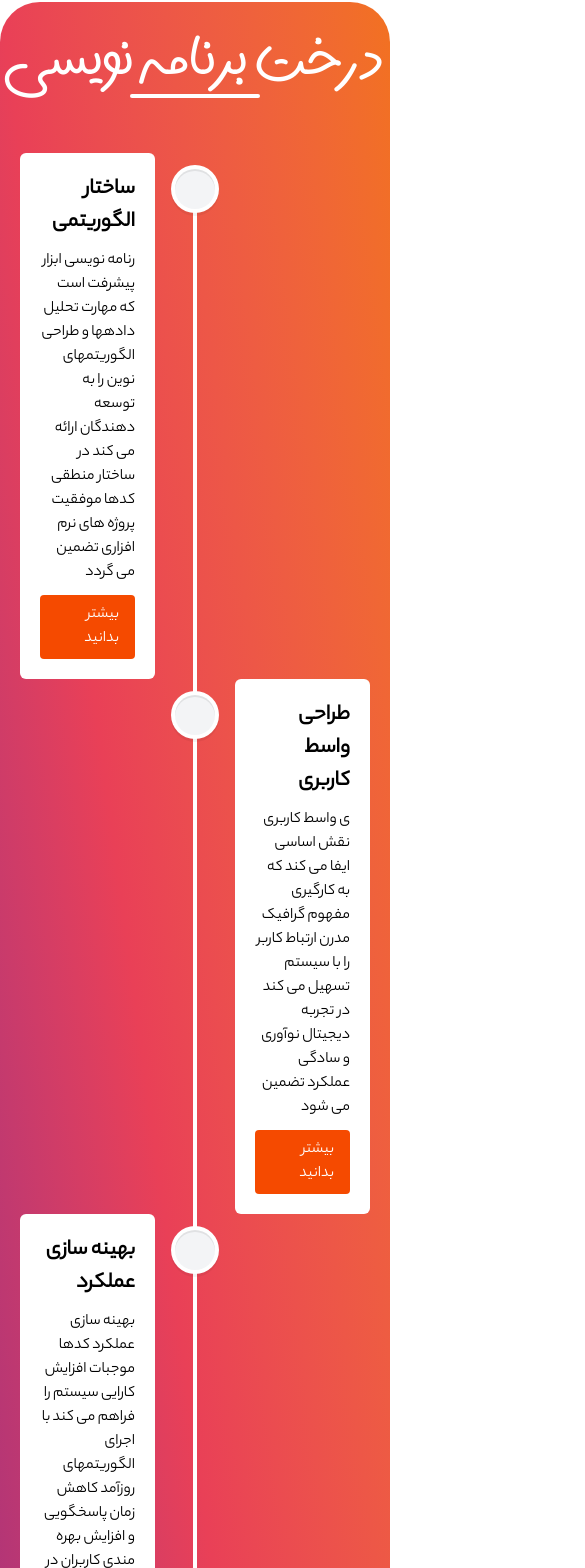
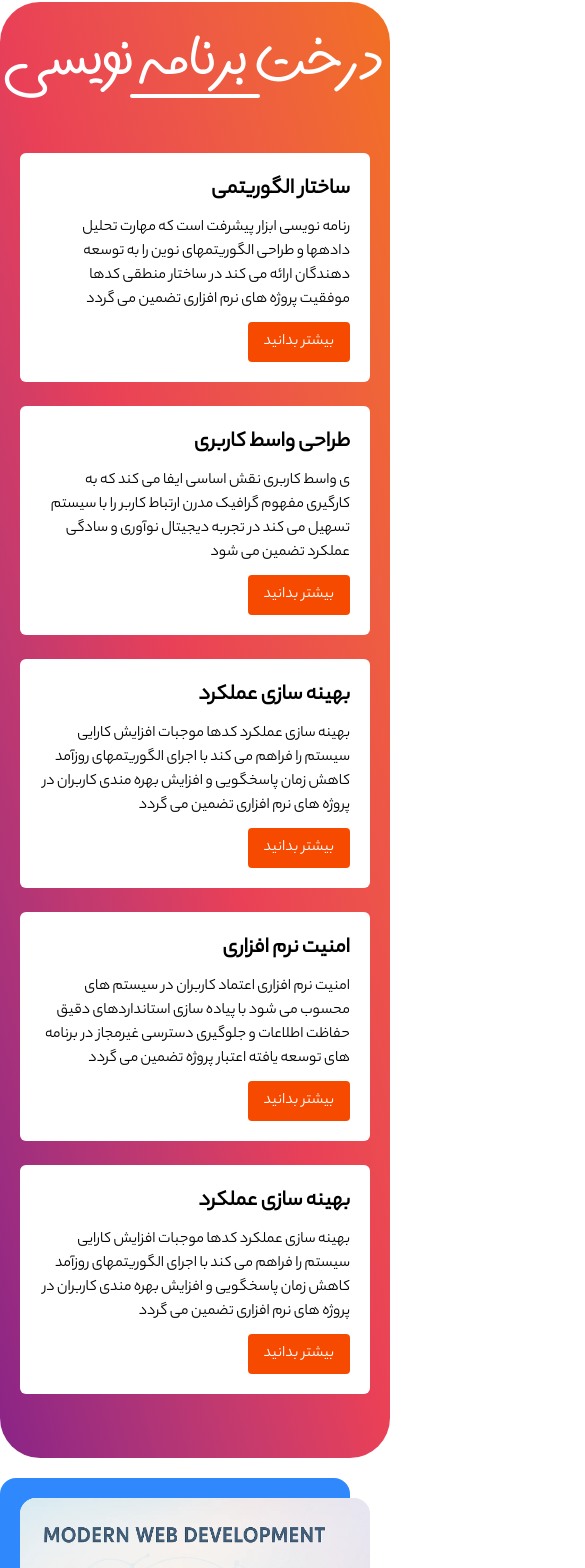
Before and after one commit to NotEduCo342/EagerDevelopersReact, a React (Vite) app: page / in a window 390 px wide. Shown: the part 2744-4312 px from the top of the page, 585 px wide, since content can reach past the window. Built offline with nearby package versions, Linux system fonts and the light colour scheme.

Commit message:
Home page responsived

```diff
--- a/src/components/Footer.jsx
+++ b/src/components/Footer.jsx
@@ -10,7 +10,7 @@ const Footer = () => {
   return (
     <>
       <footer className="relative bg-gradient-to-r from-cyan-500 to-blue-600 text-white rounded-t-3xl pt-20 pb-6 font-Yekan">
-        <div className="w-full flex flex-wrap justify-evenly items-start">
+        <div className="w-full flex flex-wrap max-[735px]:flex-col max-[735px]:items-center justify-evenly items-start gap-10">
           <div className="flex flex-col gap-5 h-full justify-center">
             <h3 className="text-3xl font-bold text-center">شبکه های اجتماعی</h3>
             <div className="flex justify-evenly  items-center gap-4">
@@ -55,12 +55,12 @@ const Footer = () => {
             <h3 className="text-3xl font-bold text-center">راه های ارتباطی</h3>
             <div className=" text-[1.2rem] font-bold inline-block">تماس: 1234567-028</div>
             <div className=" text-[1.2rem] font-bold inline-block"> info@fastfood.com :ایمیل</div>
-            <div className=" text-[1.2rem] font-bold inline-block">
+            <div className=" text-[1.2rem] font-bold inline-block text-center">
               آدرس: قزوین , چهارراه ولیعصر , جهاد دانشگاهی
             </div>
           </div>
-          <div className="flex flex-col gap-5 h-full  items-center  w-[20%] text-center">
-            <h3 className="text-3xl font-bold text-center">Eager Developers</h3>
+          <div className="flex flex-col gap-5 h-full  items-center  w-auto text-center">
+            <h3 className="text-3xl font-bold text-center max-[425px]:whitespace-nowrap">Eager Developers</h3>
             <span>
               ترکیبی از خلاقیت و فناوری برای ساخت تجربه‌های دیجیتال ماندگار
             </span>
--- a/src/components/IntroductionSection.jsx
+++ b/src/components/IntroductionSection.jsx
@@ -2,26 +2,26 @@ const IntroductionSection = () => {
   return (
     <section
       id="introduction-section"
-      className="py-10 px-5  text-black font-kalameh font-Pelak"
+      className="py-10 px-5 text-black font-kalameh font-Pelak"
     >
-      <section className="flex flex-wrap justify-evenly items-center h-[32rem] mb-10">
-        <div className="pic-left">
+      <section className="flex flex-wrap  justify-evenly items-center h-auto md:h-[32rem] mb-10">
+        <div className="pic-left w-full md:w-auto">
           <img
             src="/images/Introduction/Second-Subject.webp"
             alt="توسعه وب نوین"
-            className="w-120 h-[300px] rounded-2xl shadow-[-20px_-20px_0px_#2f89fc] object-cover"
+            className="w-full md:w-120 h-68 md:h-[300px] rounded-2xl shadow-[-20px_-20px_0px_#2f89fc] object-cover"
           />
         </div>
 
-        <div className="text-right ml-5 flex flex-col ">
+        <div className="text-right ml-0 md:ml-5 flex flex-col items-center md:items-start md:text-center  mt-6 md:mt-0">
           <div className="w-[50px] h-[50px] rounded-full bg-gradient-to-tr from-[#2f89fc] to-[#00fff0] flex items-center justify-center text-white mb-5">
-            <i class="bi bi-brightness-high-fill text-2xl"></i>
+            <i className="bi bi-brightness-high-fill text-2xl" />
           </div>
-          <h3 className="bg-gradient-to-tr from-[#2f89fc] to-[#00fff0] bg-clip-text text-transparent text-center mb-5 text-[20px]">
-            <span className="text-[#2f89fc] ">توسعه وب نوین</span> <br />
+          <h3 className="bg-gradient-to-tr from-[#2f89fc] to-[#00fff0] bg-clip-text text-transparent mb-5 text-[18px] md:text-[20px] w-full text-center">
+            <span className="text-[#2f89fc]">توسعه وب نوین</span> <br />
             طراحی کاربرمحور تجربه‌ای متمایز در دنیای دیجیتال
           </h3>
-          <p className=" text-[#666] w-[600px] leading-8 mb-5 ">
+          <p className="text-[#666] w-full md:w-[600px] leading-7 md:leading-8 mb-5">
             توسعه وب نوین فرآیندی است که با بهره‌گیری از ابزارها و فناوری‌های
             پیشرفته، امکان ایجاد وبسایت‌های پویا و تعاملی را برای توسعه‌دهندگان
             فراهم می‌کند این مهارت در دنیای مدرن امروز نقشی کلیدی در پیشرفت
@@ -33,24 +33,24 @@ const IntroductionSection = () => {
         </div>
       </section>
 
-      <section className="flex flex-wrap justify-center items-center flex-row-reverse">
-        <div className="pic-left">
+      <section className="flex flex-wrap md:flex-row-reverse justify-center items-center h-auto md:h-auto max-[1140px]:mt-40">
+        <div className="pic-left w-full md:w-auto">
           <img
             src="/images/Introduction/Third-Subject.webp"
             alt="طراحی وب مبتنی بر تجربه"
-            className="w-120 h-[300px] rounded-2xl shadow-[20px_-20px_0px_orangered] object-cover"
+            className="w-full md:w-120 h-68 md:h-[300px] rounded-2xl shadow-[20px_-20px_0px_orangered] object-cover"
           />
         </div>
 
-        <div className="text-right mr-5 flex flex-col">
+        <div className="text-right mr-0 md:mr-5 flex flex-col items-center md:items-start md:text-center  mt-6 md:mt-0">
           <div className="w-[50px] h-[50px] rounded-full bg-gradient-to-r from-[orangered] to-[orange] flex items-center justify-center text-white mb-5">
-            <i className="bi bi-folder-fill text-2xl"></i>
+            <i className="bi bi-folder-fill text-2xl" />
           </div>
-          <h3 className="bg-gradient-to-r from-[orangered] to-[orange] bg-clip-text text-transparent text-center mb-5 text-[20px]">
+          <h3 className="bg-gradient-to-r from-[orangered] to-[orange] bg-clip-text text-transparent mb-5 text-[18px] md:text-[20px] w-full text-center">
             طراحی وب مبتنی بر تجربه <br />
             آینده وب با فناوری‌های مدرن و پیشرفته ساخته می‌شود
           </h3>
-          <p className=" text-[#666] w-[600px] leading-8 mb-5">
+          <p className="text-[#666] w-full md:w-[600px] leading-7 md:leading-8 mb-5">
             طراحی وب مبتنی بر تجربه کاربری زمینه‌ای است که هدف آن ایجاد رابط‌های
             کاربری ساده و کاربردی است در این فرآیند از عناصر گرافیکی جذاب و اصول
             برنامه‌نویسی استفاده می‌شود تا صفحات وب بهبود یافته و تعامل کاربران
--- a/src/components/ProgrammingInfoTree.jsx
+++ b/src/components/ProgrammingInfoTree.jsx
@@ -1,26 +1,24 @@
-export default function ProgrammingInfoTree() {
-  return (
+const ProgrammingInfoTree = () => {
+ return (
     <section
       id="programming-info-tree"
       className="mt-16 font-kalameh rounded-[40px] bg-gradient-to-tr from-[#8a2387] via-[#e94057] to-[#f27121] pb-4"
     >
-      <h3 className="relative text-[4rem] top-5 mb-20 text-center font-Hilda  text-4xl font-medium text-white after:absolute after:left-1/2 after:bottom-[-5px] after:h-1 after:w-1/3 after:-translate-x-1/2 after:rounded-full after:bg-white">
+      <h3 className="relative text-[4rem] top-5 mb-20 text-center font-Hilda text-4xl font-medium text-white after:absolute after:left-1/2 after:bottom-[-5px] after:h-1 after:w-1/3 after:-translate-x-1/2 after:rounded-full after:bg-white">
         درخت برنامه نویسی
       </h3>
 
-      <div className="relative mx-auto my-12 max-w-[1080px] px-5 font-Yekan">
-        <div className="absolute left-1/2 top-5 h-[84%] w-1 -translate-x-1/2 bg-white" />
+      <div className="relative mx-auto my-12 max-w-[1080px] px-5 font-Yekan space-y-6 lg:space-y-0">
+        <div className="absolute left-1/2 top-5 h-[84%] w-1 -translate-x-1/2 bg-white rounded hidden lg:block" />
 
         <div className="flex justify-start">
           <section
-            className="relative w-[calc(50%-40px)] rounded-md bg-white p-5 rtl"
+            className="relative w-full lg:w-[calc(50%-40px)] rounded-md bg-white p-5 rtl"
             dir="rtl"
           >
-            <i className="absolute right-[-60px] top-4 flex h-10 w-10 items-center justify-center rounded-full bg-gray-100 text-[17px] text-red-400 shadow-[0_0_0_4px_#fff,0_3px_0_4px_rgba(0,0,0,0.05),inset_0_2px_0_rgba(0,0,0,0.08)] icon" />
+            <i className="absolute right-[-60px] top-4 hidden lg:flex h-10 w-10 items-center justify-center rounded-full bg-gray-100 text-[17px] text-red-400 shadow-[0_0_0_4px_#fff,0_3px_0_4px_rgba(0,0,0,0.05),inset_0_2px_0_rgba(0,0,0,0.08)] icon" />
             <div className="flex items-center justify-between">
-              <span className="text-[22px] font-semibold">
-                 ساختار الگوریتمی
-              </span>
+              <span className="text-[22px] font-semibold">ساختار الگوریتمی</span>
             </div>
             <p className="my-2.5">
               رنامه نویسی ابزار پیشرفت است که مهارت تحلیل دادهها و طراحی
@@ -40,14 +38,12 @@ export default function ProgrammingInfoTree() {
 
         <div className="flex justify-end">
           <section
-            className="relative w-[calc(50%-40px)] rounded-md bg-white p-5 rtl "
+            className="relative w-full lg:w-[calc(50%-40px)] rounded-md bg-white p-5 rtl"
             dir="rtl"
           >
-            <i className="absolute left-[-60px] top-4 flex h-10 w-10 items-center justify-center rounded-full bg-gray-100 text-[17px] text-red-400 shadow-[0_0_0_4px_#fff,0_3px_0_4px_rgba(0,0,0,0.05),inset_0_2px_0_rgba(0,0,0,0.08)] icon" />
+            <i className="absolute left-[-60px] top-4 hidden lg:flex h-10 w-10 items-center justify-center rounded-full bg-gray-100 text-[17px] text-red-400 shadow-[0_0_0_4px_#fff,0_3px_0_4px_rgba(0,0,0,0.05),inset_0_2px_0_rgba(0,0,0,0.08)] icon" />
             <div className="flex items-center justify-between">
-              <span className="text-[22px] font-semibold">
-                 طراحی واسط کاربری
-              </span>
+              <span className="text-[22px] font-semibold">طراحی واسط کاربری</span>
             </div>
             <p className="my-2.5">
               ی واسط کاربری نقش اساسی ایفا می کند که به کارگیری مفهوم گرافیک
@@ -67,14 +63,12 @@ export default function ProgrammingInfoTree() {
 
         <div className="flex justify-start">
           <section
-            className="relative w-[calc(50%-40px)] rounded-md bg-white p-5 rtl"
+            className="relative w-full lg:w-[calc(50%-40px)] rounded-md bg-white p-5 rtl"
             dir="rtl"
           >
-            <i className="absolute right-[-60px] top-4 flex h-10 w-10 items-center justify-center rounded-full bg-gray-100 text-[17px] text-red-400 shadow-[0_0_0_4px_#fff,0_3px_0_4px_rgba(0,0,0,0.05),inset_0_2px_0_rgba(0,0,0,0.08)] icon" />
+            <i className="absolute right-[-60px] top-4 hidden lg:flex h-10 w-10 items-center justify-center rounded-full bg-gray-100 text-[17px] text-red-400 shadow-[0_0_0_4px_#fff,0_3px_0_4px_rgba(0,0,0,0.05),inset_0_2px_0_rgba(0,0,0,0.08)] icon" />
             <div className="flex items-center justify-between">
-              <span className="text-[22px] font-semibold">
-                 بهینه سازی عملکرد
-              </span>
+              <span className="text-[22px] font-semibold">بهینه سازی عملکرد</span>
             </div>
             <p className="my-2.5">
               بهینه سازی عملکرد کدها موجبات افزایش کارایی سیستم را فراهم می کند
@@ -94,14 +88,12 @@ export default function ProgrammingInfoTree() {
 
         <div className="flex justify-end">
           <section
-            className="relative w-[calc(50%-40px)] rounded-md bg-white p-5 rtl"
+            className="relative w-full lg:w-[calc(50%-40px)] rounded-md bg-white p-5 rtl"
             dir="rtl"
           >
-            <i className="absolute left-[-60px] top-4 flex h-10 w-10 items-center justify-center rounded-full bg-gray-100 text-[17px] text-red-400 shadow-[0_0_0_4px_#fff,0_3px_0_4px_rgba(0,0,0,0.05),inset_0_2px_0_rgba(0,0,0,0.08)] icon" />
+            <i className="absolute left-[-60px] top-4 hidden lg:flex h-10 w-10 items-center justify-center rounded-full bg-gray-100 text-[17px] text-red-400 shadow-[0_0_0_4px_#fff,0_3px_0_4px_rgba(0,0,0,0.05),inset_0_2px_0_rgba(0,0,0,0.08)] icon" />
             <div className="flex items-center justify-between">
-              <span className="text-[22px] font-semibold">
-                  امنیت نرم افزاری
-              </span>
+              <span className="text-[22px] font-semibold">امنیت نرم افزاری</span>
             </div>
             <p className="my-2.5">
               امنیت نرم افزاری اعتماد کاربران در سیستم های محسوب می شود با پیاده
@@ -121,14 +113,12 @@ export default function ProgrammingInfoTree() {
 
         <div className="flex justify-start">
           <section
-            className="relative w-[calc(50%-40px)] rounded-md bg-white p-5 rtl"
+            className="relative w-full lg:w-[calc(50%-40px)] rounded-md bg-white p-5 rtl"
             dir="rtl"
           >
-            <i className="absolute right-[-60px] top-5 flex h-10 w-10 items-center justify-center rounded-full bg-gray-100 text-[17px] text-red-400 shadow-[0_0_0_4px_#fff,0_3px_0_4px_rgba(0,0,0,0.05),inset_0_2px_0_rgba(0,0,0,0.08)] icon" />
+            <i className="absolute right-[-60px] top-5 hidden lg:flex h-10 w-10 items-center justify-center rounded-full bg-gray-100 text-[17px] text-red-400 shadow-[0_0_0_4px_#fff,0_3px_0_4px_rgba(0,0,0,0.05),inset_0_2px_0_rgba(0,0,0,0.08)] icon" />
             <div className="flex items-center justify-between">
-              <span className="text-[22px] font-semibold">
-                 بهینه سازی عملکرد
-              </span>
+              <span className="text-[22px] font-semibold">بهینه سازی عملکرد</span>
             </div>
             <p className="my-2.5">
               بهینه سازی عملکرد کدها موجبات افزایش کارایی سیستم را فراهم می کند
@@ -149,3 +139,5 @@ export default function ProgrammingInfoTree() {
     </section>
   );
 }
+
+export default ProgrammingInfoTree;
```
